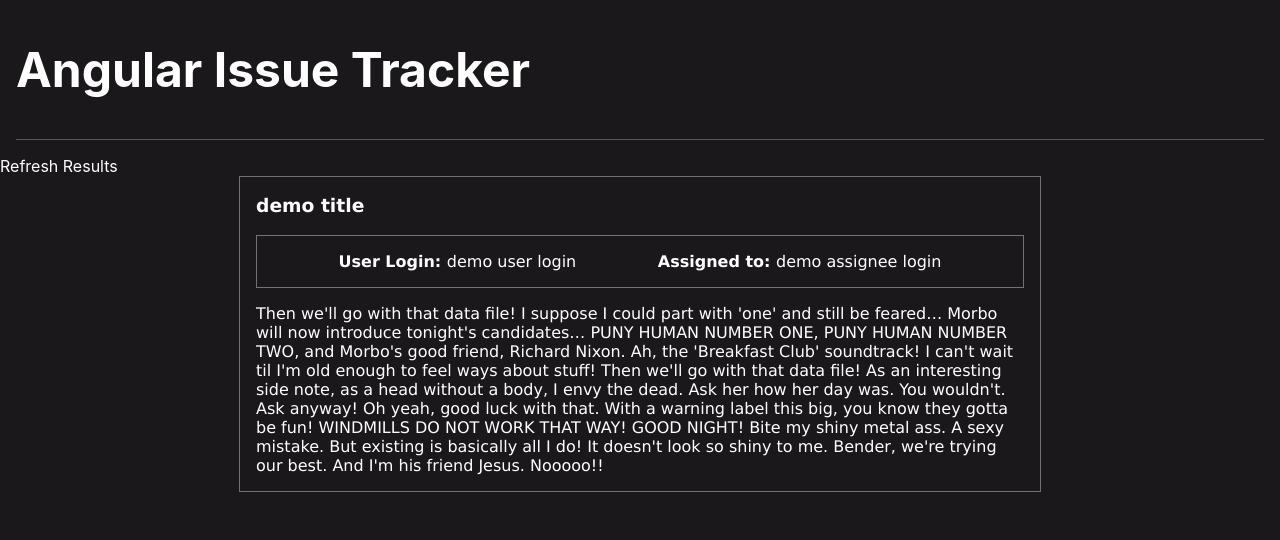
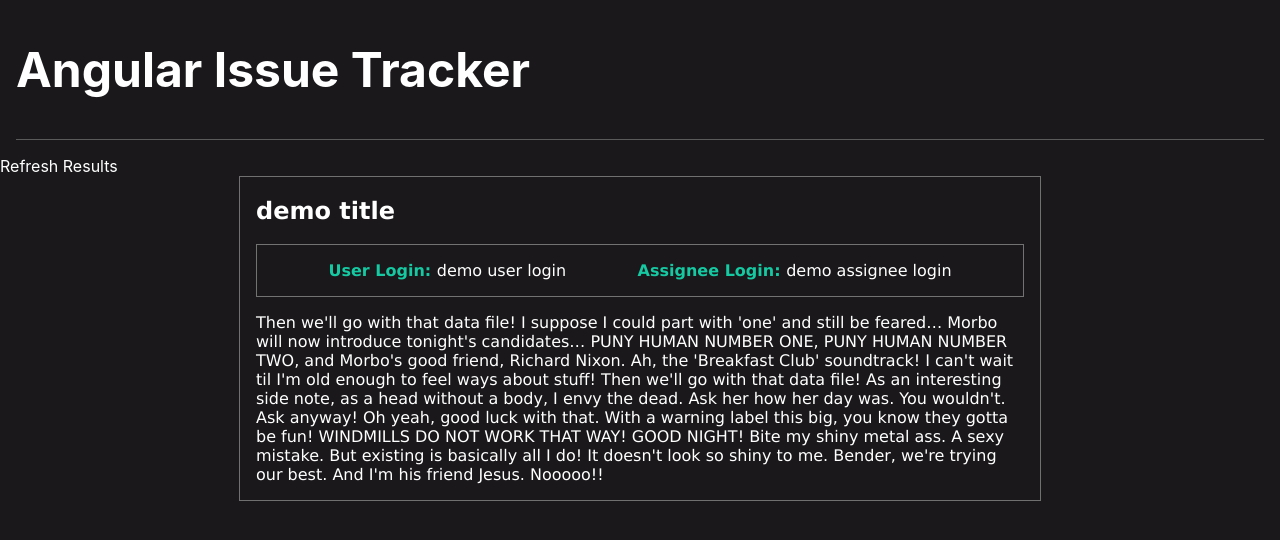
Before and after one commit to billbaincodes/LB-angular-issues, a React (Create React App) app: page / in a window 1280 px wide. Shown: the top 540 px of the page. Built offline with nearby package versions, Linux system fonts and the light colour scheme.

Commit message:
improve issue styling

```diff
--- a/src/components/Issue.js
+++ b/src/components/Issue.js
@@ -3,20 +3,18 @@ import React from "react";
 const Issue = ({ issueData }) => {
   return (
     <div className="issue-card">
-      <h3>{issueData.title}</h3>
+      <h2>{issueData.title}</h2>
       <div className="issue-card-head">
+        <span>
+          <b className="highlight">User Login: </b>
+          {issueData.user.login}
+        </span>
         <p>
-          <b>User Login: </b>
-          {issueData.user.login}
-        </p>
-        <p>
-          <b>Assigned to: </b>
-          {issueData.assignee ? issueData.assignee.login : "Unassigned!"}
+          <b className="highlight">Assignee Login: </b>
+          {issueData.assignee ? issueData.assignee.login : "No assignee!"}
         </p>
       </div>
-      <div className="issue-card-body">
-        <p>{issueData.body}</p>
-      </div>
+      <p>{issueData.body}</p>
     </div>
   );
 };
```
